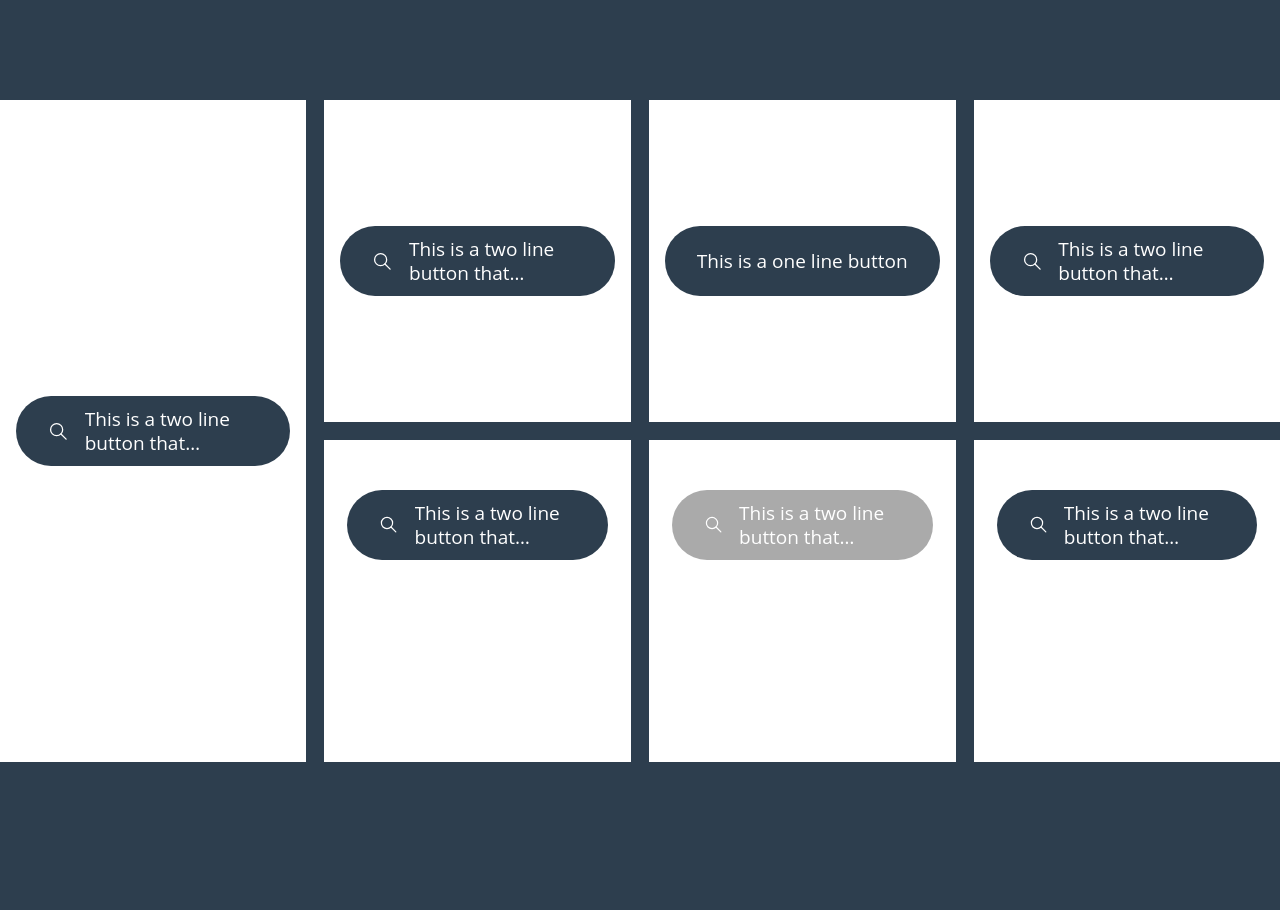
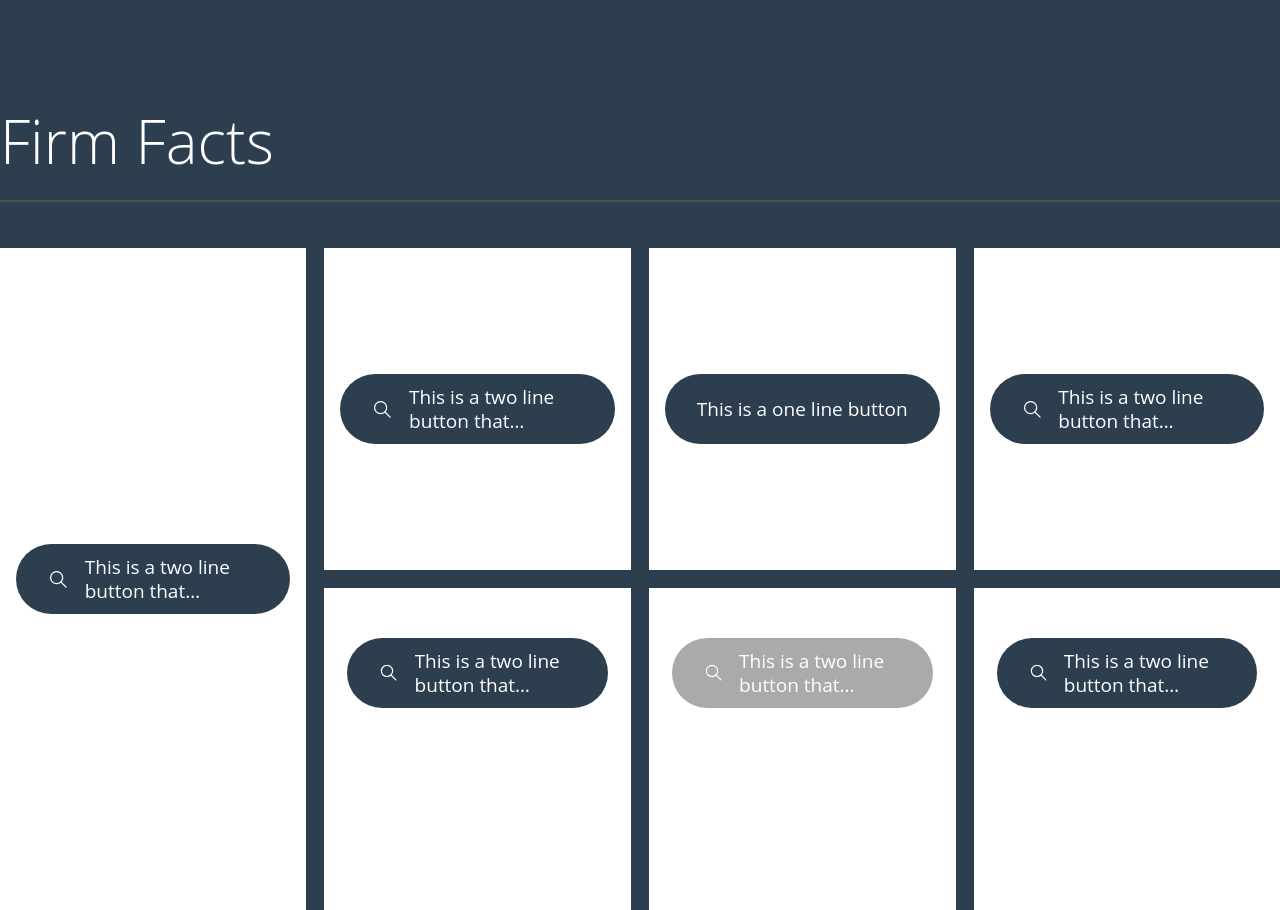
Before and after one commit to tobicorradi/styling-test, a React (Vite) app: page / in a window 1280 px wide. Before the commit the page ends 800 px from the top, so only its background shows below. Built offline with nearby package versions, Linux system fonts and the light colour scheme.

Commit message:
general css fixes

```diff
--- a/src/app.module.scss
+++ b/src/app.module.scss
@@ -10,3 +10,9 @@
 body {
   background-color: $secondary-gray;
 }
+
+main {
+  display: flex;
+  align-items: center;
+  justify-content: center;
+}
--- a/src/components/FirmFacts/FirmFacts.module.scss
+++ b/src/components/FirmFacts/FirmFacts.module.scss
@@ -1,7 +1,7 @@
 .container {
-    display: flex;
-    justify-content: center;
     margin-top: 100px;
+    max-width: 1680px;
+    min-width: 768px;
   }
 
   .grid {
@@ -11,8 +11,6 @@
     grid-gap: 18px;
     height: 662px;
     width: 100%;
-    max-width: 1680px;
-    min-width: 768px;
 
     > *:nth-child(1) {
       grid-area: 1 / 1 / 3 / 2;
@@ -42,3 +40,13 @@
       grid-area: 2 / 4 / 3 / 5;
     }
   }
+
+  .title {
+    font-weight: 200;
+    padding-bottom: 18px;
+    border-bottom: 2px solid #505050;
+    margin-bottom: 46px;
+    width: 100%;
+    font-size: 60px;
+    color: white;
+}
--- a/src/components/FirmFacts/FirmFacts.tsx
+++ b/src/components/FirmFacts/FirmFacts.tsx
@@ -6,6 +6,7 @@ import styles from "./FirmFacts.module.scss";
 export const FirmFacts = () => {
   return (
     <section className={styles.container}>
+      <h1 className={styles.title}>Firm Facts</h1>
       <div className={styles.grid}>
         <FirmCard align="center">
           <Button
```
